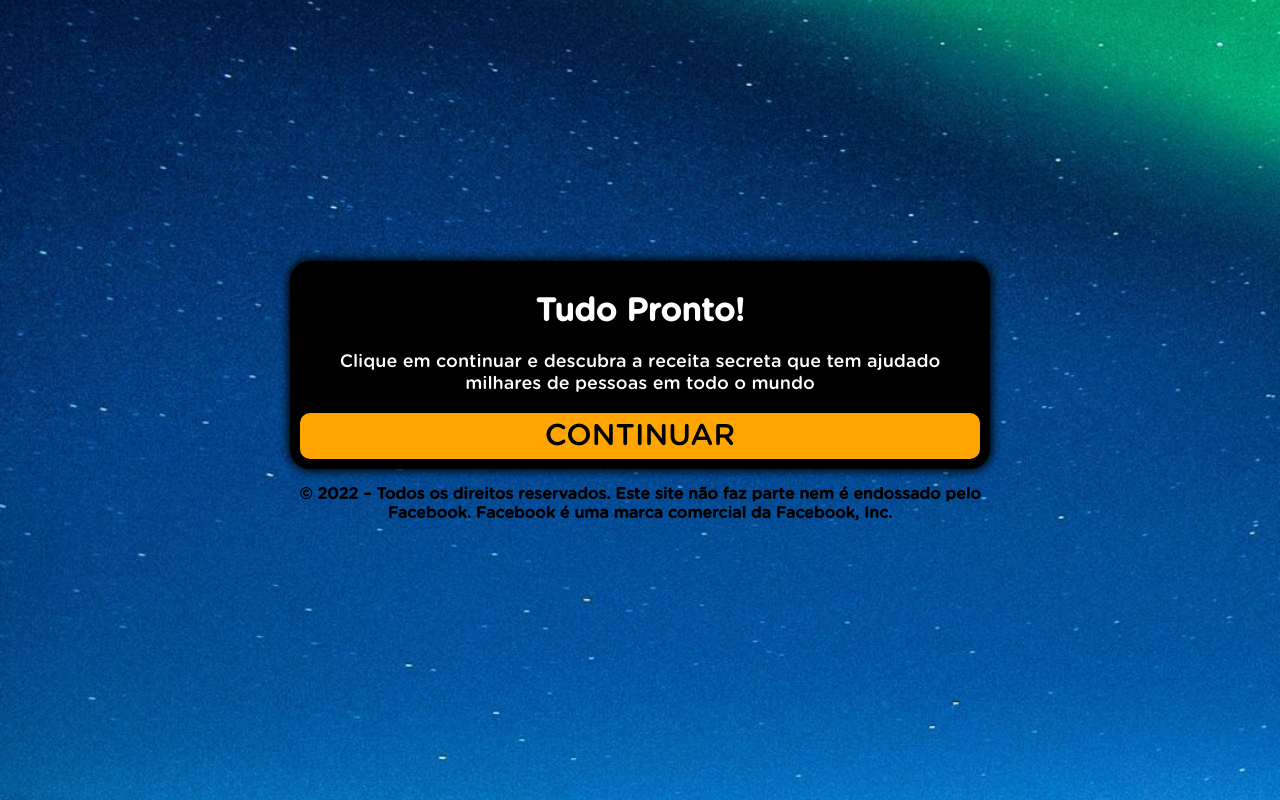
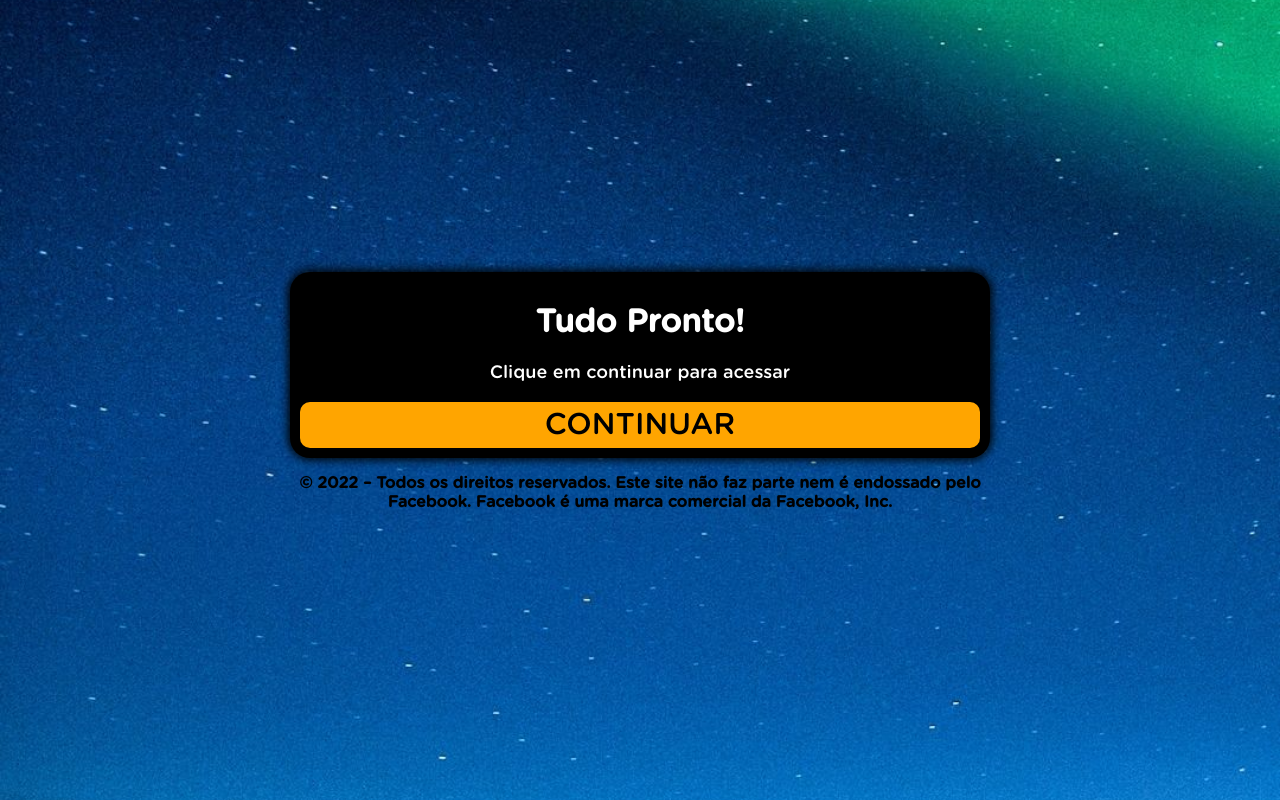
Before and after one commit to irineurhodenjr/metodoprotocolozerobarriga.online, a plain HTML site: page ps/index.html in a window 1280 px wide. Drawn offline with Linux system fonts and the light colour scheme; a script that the page names is missing.

Commit message:
Update index.html

```diff
--- a/ps/index.html
+++ b/ps/index.html
@@ -31,7 +31,7 @@ src="https://www.facebook.com/tr?id=688484195678663&ev=AddToCart&noscript=1"
       <div>
         <div class="question">
           <h1>Tudo Pronto!</h1>
-          <p>Clique em continuar e descubra a receita secreta que tem ajudado milhares de pessoas em todo o mundo</p>
+          <p>Clique em continuar para acessar</p>
         </div>
         <div class="answer">
           <a class="btn" href="https://metodoprotocolozerobarriga.online/">CONTINUAR</a>
```
